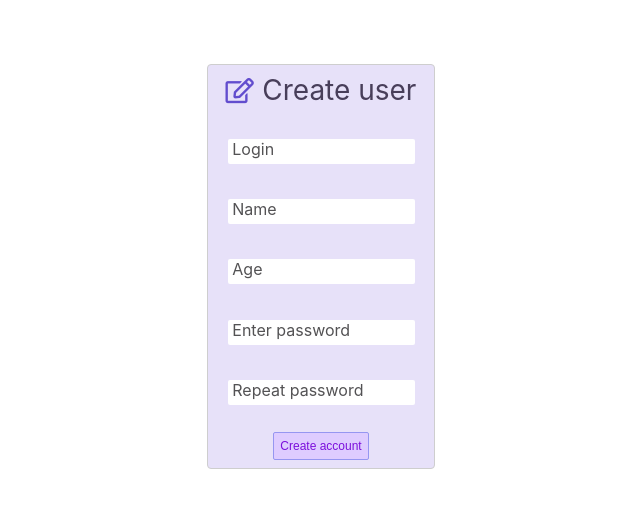
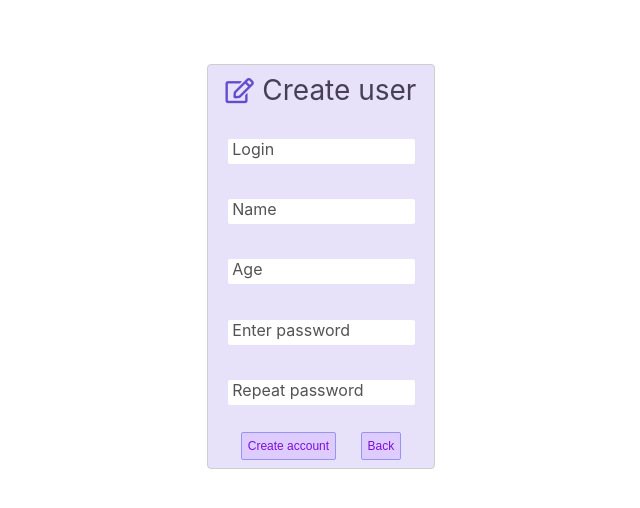
Before and after one commit to RihardKrauz/iqs-ui, a React app in the folder iqs-ui-web/: page /login in a window 1280 px wide. Both pictures are taken after a click on the button "SIGN UP". Shown: the top 508 px of the page, without its empty margins (319-959 px from the left). Built offline with nearby package versions, Linux system fonts and the light colour scheme.

Commit message:
stab login version

```diff
--- a/iqs-ui-web/src/auth/components/login-form/login-form.js
+++ b/iqs-ui-web/src/auth/components/login-form/login-form.js
@@ -4,6 +4,7 @@ import './login-form.scss';
 import { GetHashCode } from '../../../common/utils/security';
 import IqInput from '../../../common/ui-kit/iq-input/iq-input';
 import IqTitle from '../../../common/ui-kit/iq-icon-title/iq-icon-title';
+import { Toaster } from '../../../common/ui-kit/notification/notifier';
 
 export default props => {
     function onLogin(e) {
@@ -19,11 +20,11 @@ export default props => {
 
         http.post(`${http.getApiUri()}/token`, authData)
             .then(response => {
-                console.log('Successfully authenticated');
+                Toaster.notifySuccess('Successfully authenticated');
                 http.setSecurityTokenData(response);
             })
             .catch(e => {
-                console.log('Authorizarion error', e);
+                Toaster.notifyError(e);
             })
             .then(() => {
                 props.history.push('/profile');
--- a/iqs-ui-web/src/common/ui-kit/notification/notifier.js
+++ b/iqs-ui-web/src/common/ui-kit/notification/notifier.js
@@ -1,20 +1,20 @@
-import { toast, Flip } from 'react-toastify';
+import { toast, Slide } from 'react-toastify';
 import 'react-toastify/dist/ReactToastify.min.css';
 
 export class Toaster {
     static notifySuccess = msg => {
         console.log(`Notifier: ${msg}`);
-        toast.success(msg, {
+        toast.success('✔ ' + msg, {
             autoClose: 3000,
-            transition: Flip
+            transition: Slide
         });
     };
 
     static notifyError = msg => {
         console.error(`Notifier: ${msg}`);
-        toast.error(msg, {
+        toast.error('⛔ ' + msg, {
             autoClose: 5000,
-            transition: Flip
+            transition: Slide
         });
     };
 }
--- a/iqs-ui-web/src/registration/components/registration-card/registration-card.js
+++ b/iqs-ui-web/src/registration/components/registration-card/registration-card.js
@@ -37,6 +37,11 @@ export default props => {
         } else {
             Toaster.notifyError(getErrorMsg(errors).join('\r\n'));
         }
+    }
+
+    function onBackBtnClick(e) {
+        e.preventDefault();
+        props.history.push('/login');
     }
 
     function saveUser() {
@@ -130,6 +135,13 @@ export default props => {
                             onClick={onCreateBtnClick}
                             value="Create account"
                         />
+                        <input
+                            className="user-form__action"
+                            type="button"
+                            id="backBtn"
+                            onClick={onBackBtnClick}
+                            value="Back"
+                        />
                     </div>
                 </div>
             </div>
```
